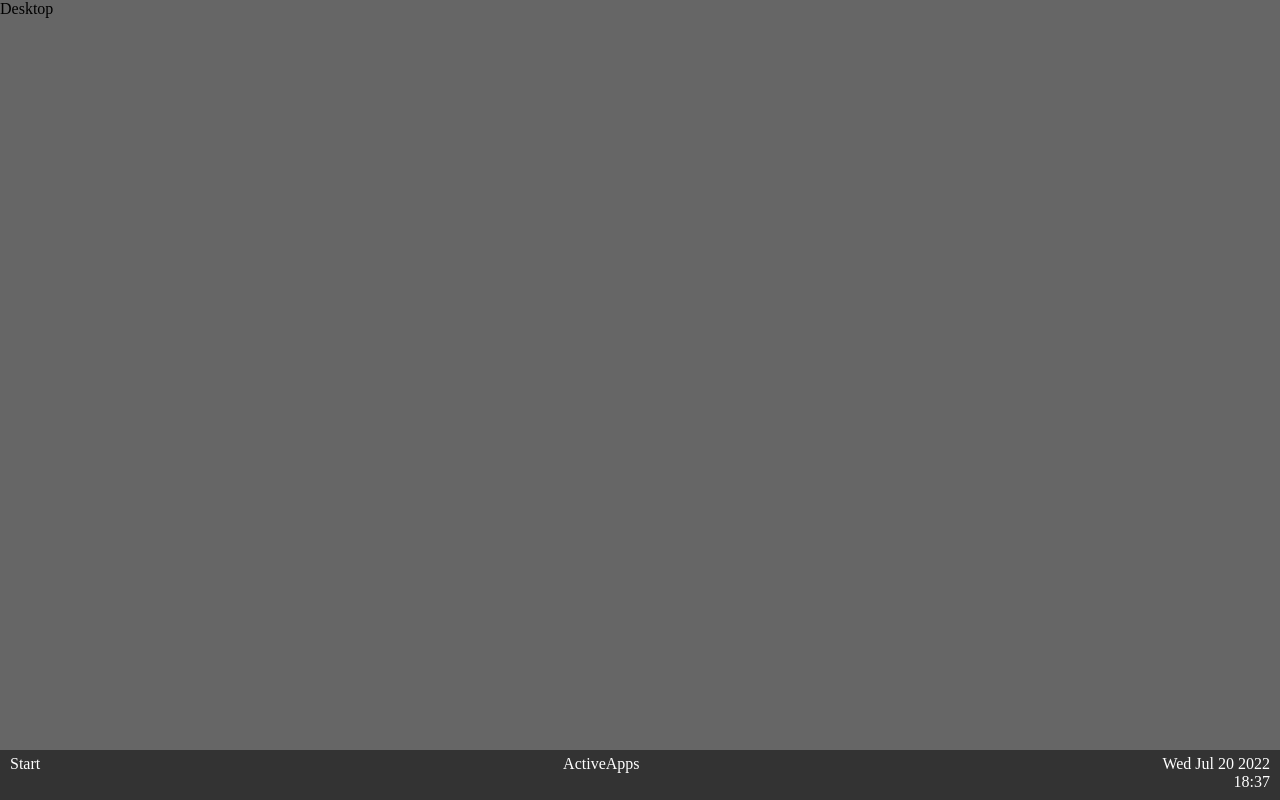
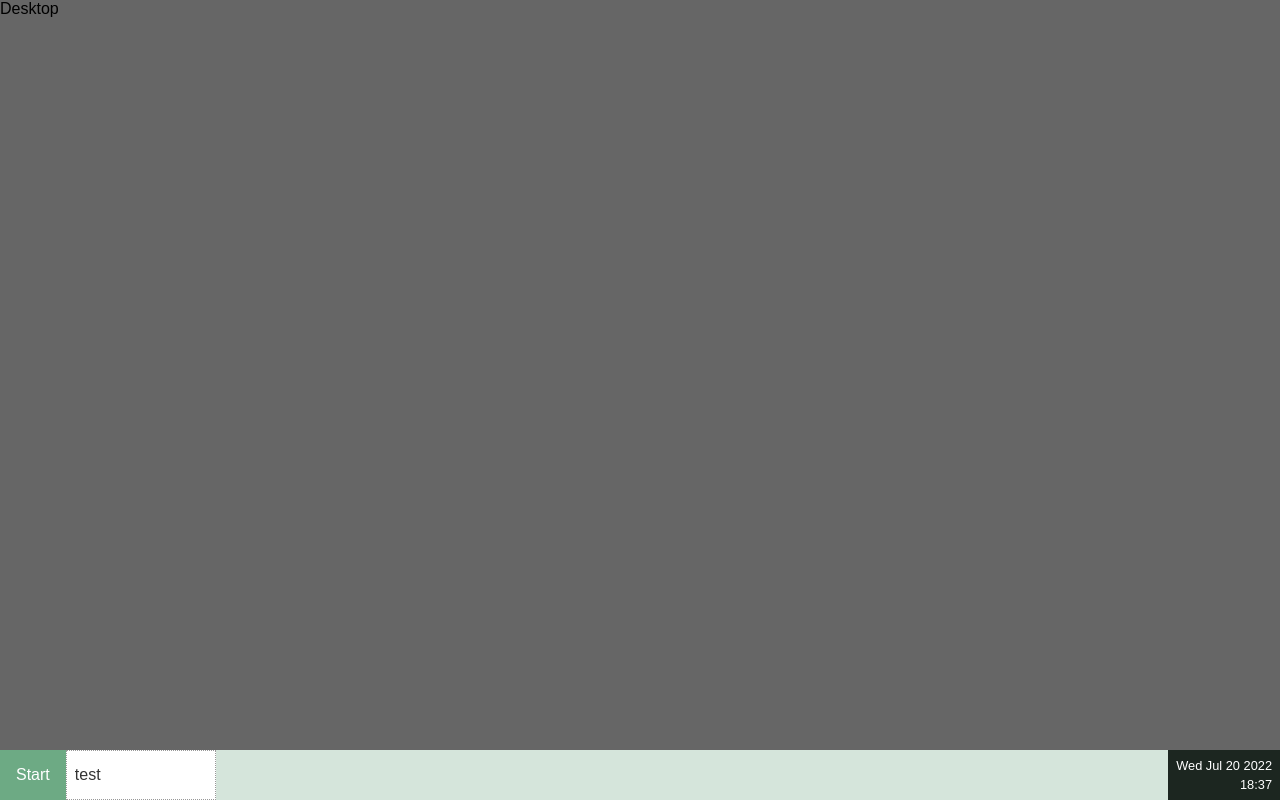
Before and after one commit to Plsr/dekstorp, a React (Create React App) app: page / in a window 1280 px wide. Built offline with nearby package versions, Linux system fonts and the light colour scheme.

Commit message:
Basics for active apps in taskbar

```diff
--- a/public/index.html
+++ b/public/index.html
@@ -32,6 +32,8 @@
   body {
     padding: 0;
     margin: 0;
+    font-family: sans-serif;
+    font-size: 16px;
   }
 
 </style>
--- /dev/null
+++ b/src/components/ActiveTaskBarApp.tsx
@@ -0,0 +1,26 @@
+import { FC } from 'react'
+import styled from 'styled-components'
+
+const ActiveTaskBarApp: FC<ActiveTaksBarAppProps> = ({ name, className }) => {
+  return (
+    <Wrapper className={className}>{ name }</Wrapper>
+  )
+}
+
+const Wrapper = styled.div`
+  width: 100%;
+  height: 100%;
+  display: flex;
+  align-items: center;
+  justify-content: flex-start;
+  padding: 0 .5rem;
+  background-color: #fff;
+  border: 1px dotted #999;
+`
+
+interface ActiveTaksBarAppProps {
+  name: string,
+  className?: string
+}
+
+export default ActiveTaskBarApp
--- a/src/components/DateTimeWidget.tsx
+++ b/src/components/DateTimeWidget.tsx
@@ -29,6 +29,8 @@ const Wrapper = styled.div`
   display: flex;
   flex-direction: column;
   align-items: flex-end;
+  justify-content: space-between;
+  padding: 0.5rem;
 `
 
 export default DateTimeWidget
--- a/src/components/TaskBar.tsx
+++ b/src/components/TaskBar.tsx
@@ -2,19 +2,43 @@ import { FC } from 'react'
 import styled from 'styled-components'
 
 import DateTimeWidget from './DateTimeWidget'
+import ActiveTaskBarApp from './ActiveTaskBarApp'
 
-const TaskBar: FC<any> = () => {
+const TaskBar: FC<TaksBarProps> = ({ activeApps }) => {
   return (
     <TaskBarWrapper>
-      <div>Start</div>
-      <div>ActiveApps</div>
+      <StartButton><span>Start</span></StartButton>
+      <ActiveAppsWrapper>
+        <StyledActiveTaksBarApp name="test" />
+      </ActiveAppsWrapper>
       <StyledDateTimeWidget />
     </TaskBarWrapper>
   )
 }
 
+const StyledActiveTaksBarApp = styled(ActiveTaskBarApp)`
+  flex-basis: 150px;
+`
+
+const StartButton = styled.div`
+  padding: 0rem 1rem;
+  display: flex;
+  align-items: center;
+  background-color: #6daa84;
+  cursor: pointer;
+`
+
+const ActiveAppsWrapper = styled.div`
+  flex-grow: 1;
+  display: flex;
+  background-color: #d5e5db;
+  color: #333;
+`
+
 const StyledDateTimeWidget = styled(DateTimeWidget)`
   flex-shrink: 0;
+  font-size: 0.8rem;
+  background-color: #1c2620;
 `
 
 const TaskBarWrapper = styled.div`
@@ -26,8 +50,12 @@ const TaskBarWrapper = styled.div`
   display: flex;
   flex-direction: row;
   justify-content: space-between;
-  padding: 5px 10px;
   color: white;
 `
 
+interface TaksBarProps {
+  activeApps?: string[]
+}
+
+
 export default TaskBar
```
